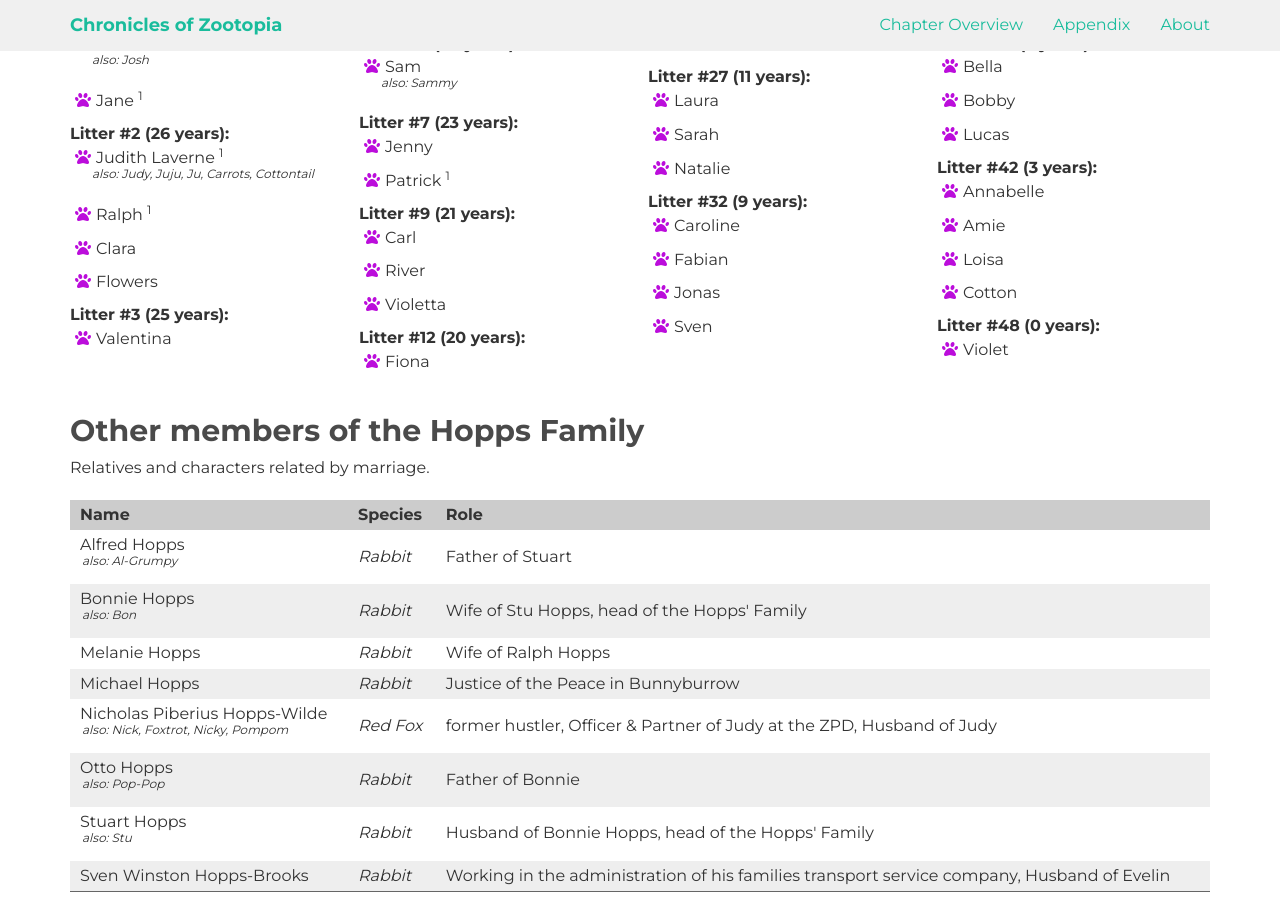
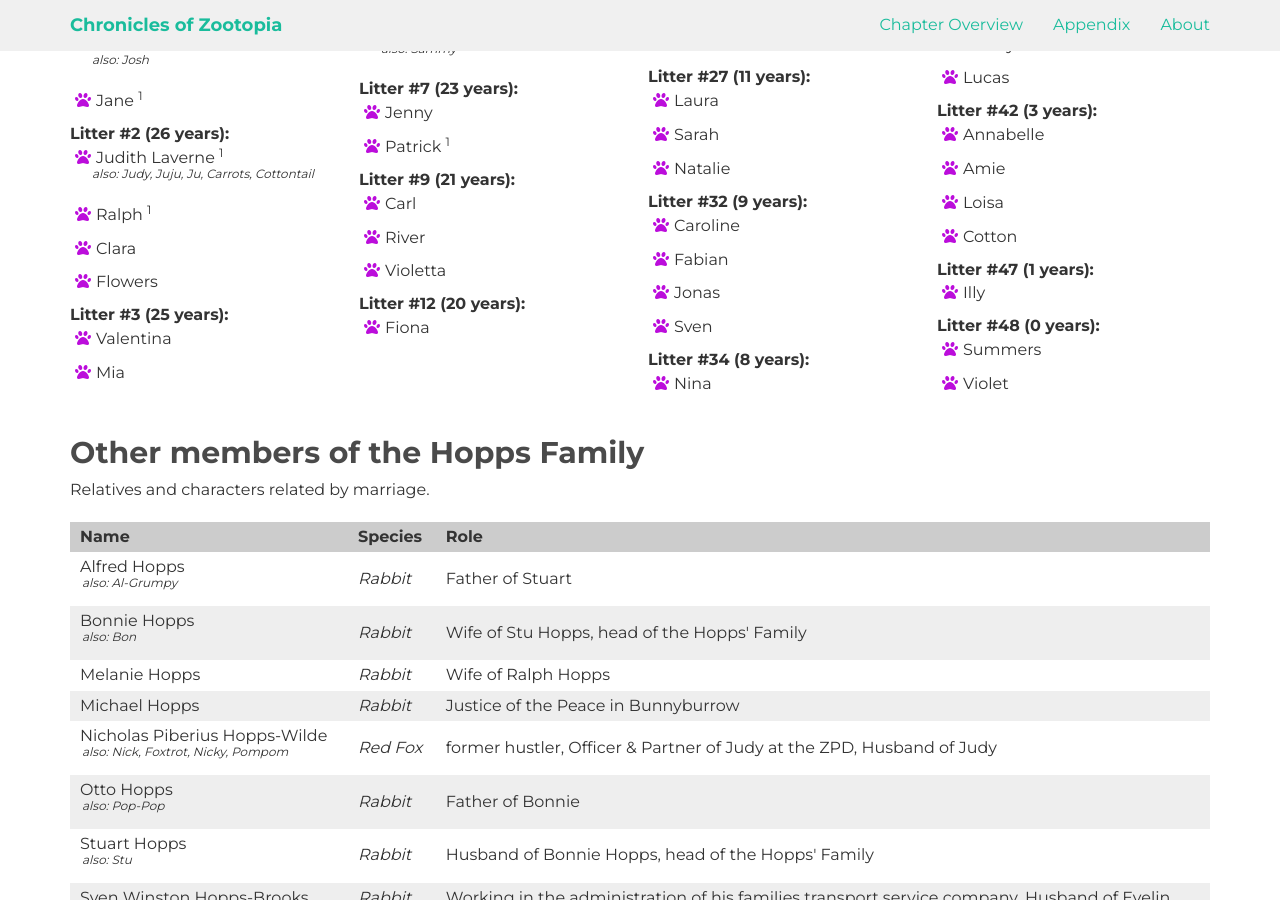
Before and after one commit to Anheledir/ChroniclesOfZootopia, a Jekyll site: the page built from appendix/characters.md, in a window 1280 px wide and 900 px high, scrolled down 1847 px. Built offline with Jekyll 4.4.1, drawn with Linux system fonts in a browser that asks for light colours; nearby versions of some CDN libraries.

Commit message:
added Illy and Summers

```diff
--- a/_data/charactersHopps.yml
+++ b/_data/charactersHopps.yml
@@ -1,3 +1,9 @@
+- name: Summers
+  litter: 48
+  hasFamily: false
+- name: Illy
+  litter: 47
+  hasFamily: false
 - name: Jana
   litter: 1
   hasFamily: true
```
